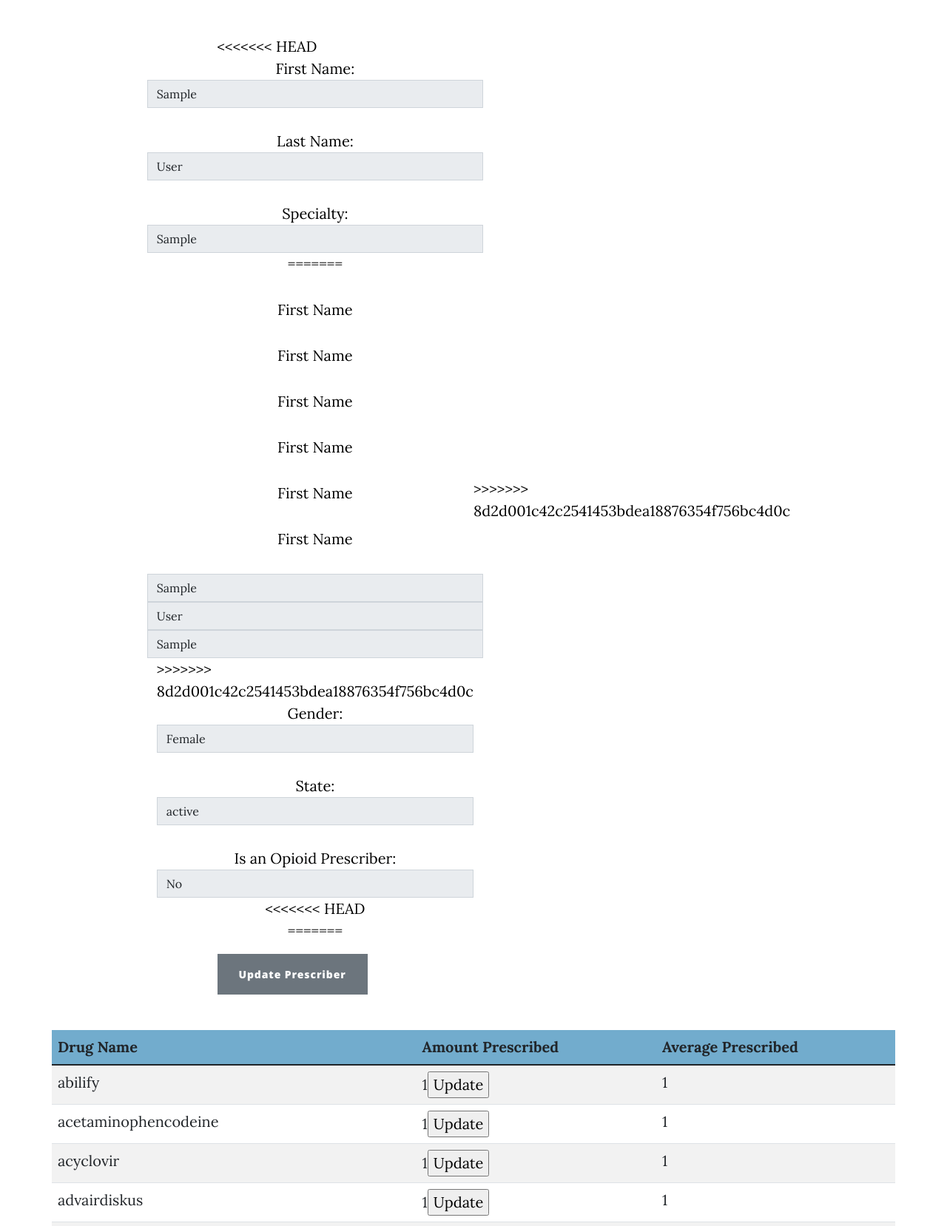
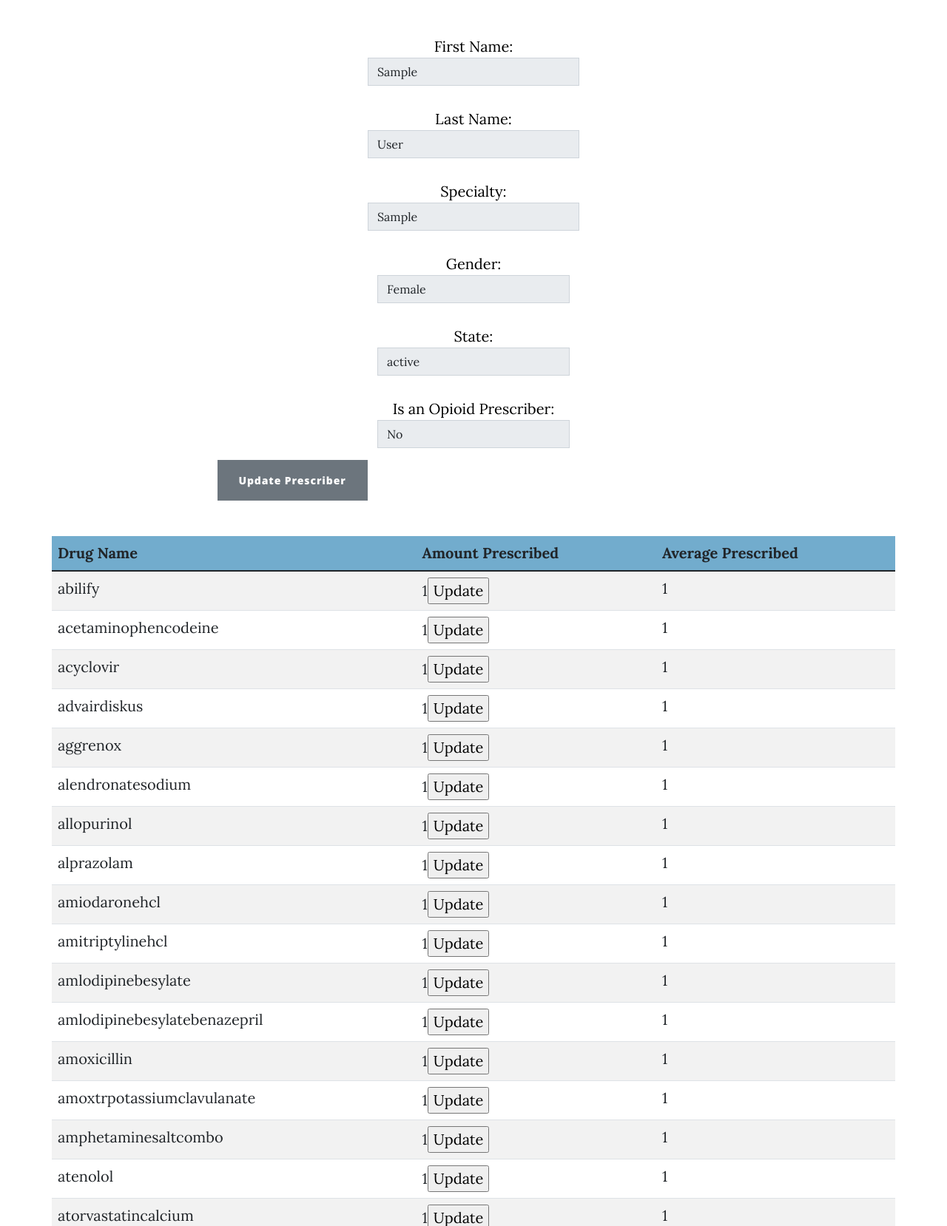
Before and after one commit to kandelin16/INTEX, a Django app: page /prescriberDetail/1 in a window 1280 px wide. Shown: the part 504-2162 px from the top of the page at 74% size. Run offline with Django 3.2, Linux system fonts and the light colour scheme; tables that the repository leaves empty hold one stand-in row (values such as "Sample post"); some libraries are stand-ins or nearby versions.

Commit message:
conforming our 2 presriber details

```diff
--- a/templates/drug/prescriberDetail.html
+++ b/templates/drug/prescriberDetail.html
@@ -21,7 +21,6 @@
     <div class="container px-4 px-lg-5">
       <div class="row gx-4 gx-lg-5 justify-content-center">
         <div class="col-md-10 col-lg-8 col-xl-7">
-<<<<<<< HEAD
           <form action="../addPrescriber/" method="post" id="thehiddensacredmostholyform" class="flex-form">{% csrf_token %}
 
             <div class="flex-half-two">
@@ -33,21 +32,6 @@
 
               <label for="specialty">Specialty: </label>
               <input type="text" id="specialty" name="specialty" placeholder="Specialty" value={{dr.specialty}} class="form-control" disabled/>
-=======
-          <form action="../updatePrescriber/" method="post" id="formnumbertwo" class="flex-form">{% csrf_token %}
-            <div>
-              <p>First Name</p>
-              <p>First Name</p>
-              <p>First Name</p>
-              <p>First Name</p>
-              <p>First Name</p>
-              <p>First Name</p>
-            </div>
-            <div class="flex-half-two">
-              <input type="text" id="fname" name="fname" placeholder="First Name" value={{dr.fname}} class="form-control updateForm" disabled/>
-              <input type="text" id="lname" name="lname" placeholder="Last Name" value={{dr.lname}} class="form-control updateForm" disabled/>
-              <input type="text" id="specialty" name="specialty" placeholder="Specialty" value={{dr.specialty}} class="form-control updateForm" disabled/>
->>>>>>> 8d2d001c42c2541453bdea18876354f756bc4d0c
               <br>
               <!--drop down for gender-->
               <label for="gender">Gender: </label>
@@ -92,15 +76,8 @@
                 {% endif %}
               </select>
               {% endwith %}
-<<<<<<< HEAD
-              <br>
-            </div
-            <input type="button" class="btn btn-secondary btn-margin" value="submit" onclick="verifyForm();"/>
-
-=======
             </div>
             <input type="hidden" value="{{dr.npi}}" name="npi"/>
->>>>>>> 8d2d001c42c2541453bdea18876354f756bc4d0c
           </form>
           <input type="button" class="btn btn-secondary btn-margin" value="Update Prescriber" id="revealAndUpdateButton" onclick="updateHandler(this.id);"/>
           <span hidden id="npi" value="{{dr.npi}}"></span>
```
